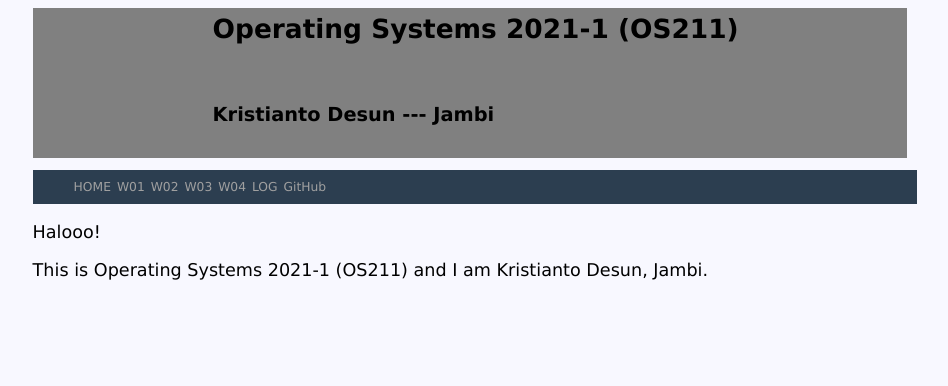
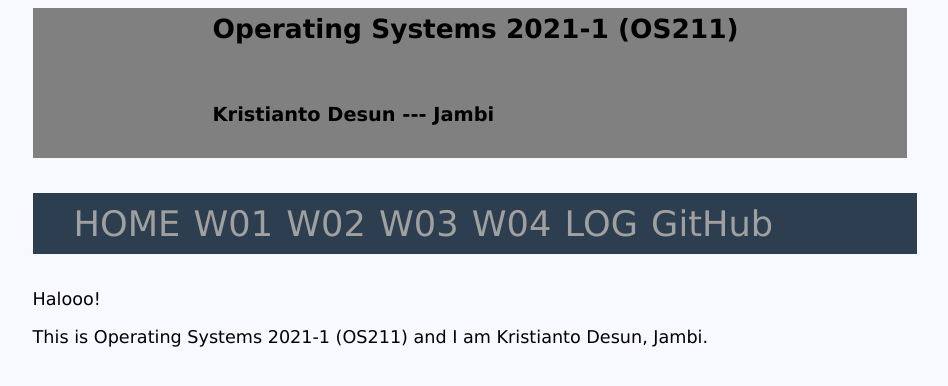
Before and after one commit to KristiantoD/os211, a Jekyll site: the page built from index.md, in a window 1280 px wide. Shown: the top 386 px of the page, without its empty margins (165-1113 px from the left). Built offline with Jekyll 4.4.1, drawn with Linux system fonts in a browser that asks for light colours.

Commit message:
change some css

```diff
--- a/assets/css/style.css
+++ b/assets/css/style.css
@@ -113,7 +113,7 @@
 .navbar {
   background-color: #2c3e50;
   color:            #FFFAFA;
-  font-size:        0.7em;
+  font-size:        2em;
 }
 
 .navbar ul li {
@@ -128,9 +128,9 @@
 }
 
 .navbar ul li a:hover {
-  background:       blue;
-  color:            #CCCCCC;
-  font-size:        1em;
+  background-color:       black;
+  color:            #00FFFF;
+  font-size:        2em;
   font-weight:      bold;
 }
 
```
